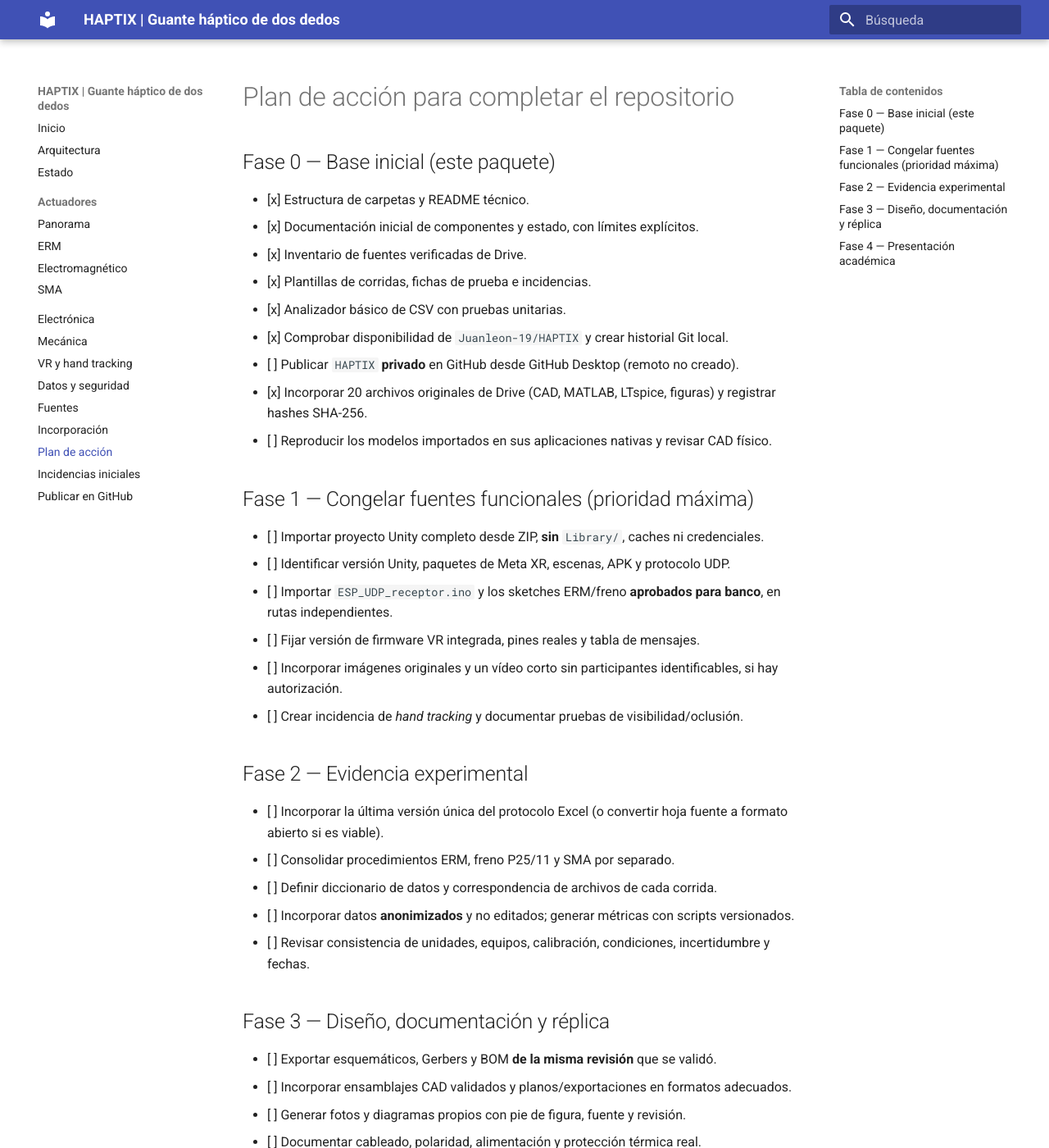
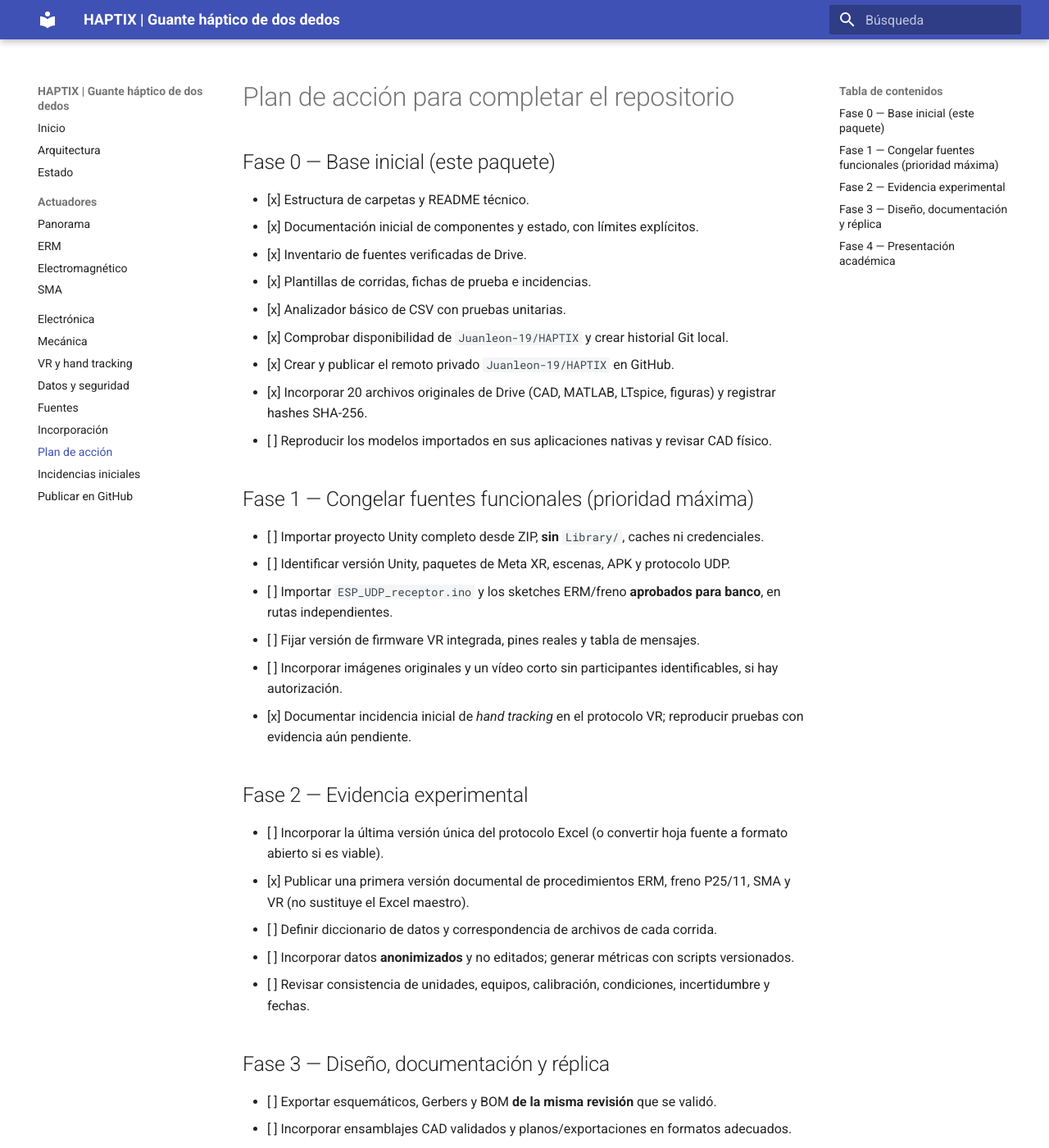
Before and after one commit to Juanleon-19/HAPTIX, an MkDocs documentation site: the page built from docs/plan-accion.md, in a window 1280 px wide and 1400 px high. Shown: the whole window at 82% size. Built offline with MkDocs 1.6.1 and Material for MkDocs 9.7.7, drawn with Linux system fonts in a browser that asks for light colours.

Commit message:
docs: actualizar plan tras publicación y protocolo inicial

```diff
--- a/docs/plan-accion.md
+++ b/docs/plan-accion.md
@@ -8,7 +8,7 @@
 - [x] Plantillas de corridas, fichas de prueba e incidencias.
 - [x] Analizador básico de CSV con pruebas unitarias.
 - [x] Comprobar disponibilidad de `Juanleon-19/HAPTIX` y crear historial Git local.
-- [ ] Publicar `HAPTIX` **privado** en GitHub desde GitHub Desktop (remoto no creado).
+- [x] Crear y publicar el remoto privado `Juanleon-19/HAPTIX` en GitHub.
 
 - [x] Incorporar 20 archivos originales de Drive (CAD, MATLAB, LTspice, figuras) y registrar hashes SHA-256.
 - [ ] Reproducir los modelos importados en sus aplicaciones nativas y revisar CAD físico.
@@ -20,12 +20,12 @@
 - [ ] Importar `ESP_UDP_receptor.ino` y los sketches ERM/freno **aprobados para banco**, en rutas independientes.
 - [ ] Fijar versión de firmware VR integrada, pines reales y tabla de mensajes.
 - [ ] Incorporar imágenes originales y un vídeo corto sin participantes identificables, si hay autorización.
-- [ ] Crear incidencia de *hand tracking* y documentar pruebas de visibilidad/oclusión.
+- [x] Documentar incidencia inicial de *hand tracking* en el protocolo VR; reproducir pruebas con evidencia aún pendiente.
 
 ## Fase 2 — Evidencia experimental
 
 - [ ] Incorporar la última versión única del protocolo Excel (o convertir hoja fuente a formato abierto si es viable).
-- [ ] Consolidar procedimientos ERM, freno P25/11 y SMA por separado.
+- [x] Publicar una primera versión documental de procedimientos ERM, freno P25/11, SMA y VR (no sustituye el Excel maestro).
 - [ ] Definir diccionario de datos y correspondencia de archivos de cada corrida.
 - [ ] Incorporar datos **anonimizados** y no editados; generar métricas con scripts versionados.
 - [ ] Revisar consistencia de unidades, equipos, calibración, condiciones, incertidumbre y fechas.
```
